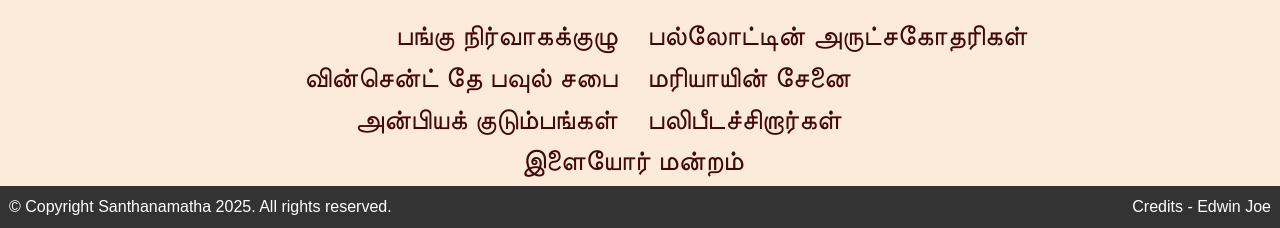
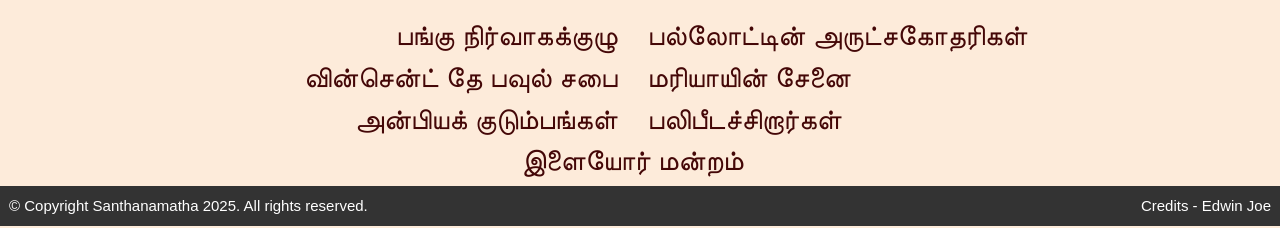
Before and after one commit to santhanamatha/santhanamatha_live, a Django app: page / in a window 1280 px wide. Shown: the part 2322-2550 px from the top of the page. Run offline with Django 4.2, Linux system fonts and the light colour scheme; data that the repository does not hold is empty; some libraries are stand-ins or nearby versions; some web fonts are replaced.

Commit message:
new db added

```diff
--- a/santhanamatha/settings.py
+++ b/santhanamatha/settings.py
@@ -79,7 +79,7 @@ WSGI_APPLICATION = 'santhanamatha.wsgi.application'
 # https://docs.djangoproject.com/en/4.2/ref/settings/#databases
 
 DATABASES = {
-    'default': dj_database_url.parse("postgres://avnadmin:AVNS_cf0-c9EGG12XdawUnQL@pg-140f608-santhanamatha09-5984.h.aivencloud.com:22023/defaultdb?sslmode=require")
+    'default': dj_database_url.parse("postgres://avnadmin:AVNS_Ao4ZmlzEdU3NJlYFeHu@pg-3f7ae4dd-santhanamatha09-5984.f.aivencloud.com:22023/defaultdb?sslmode=require")
 }
 
 
--- a/templates/index.html
+++ b/templates/index.html
@@ -213,7 +213,7 @@
                 </div>
             {% endblock %}
         </div>
-        <footer style="display: flex; justify-content: space-between;">
+        <footer style="display: flex; justify-content: space-between; font-size: 15px;">
             <div>&copy; Copyright Santhanamatha 2025. All rights reserved.</div>
             <div>
                 <a href="https://edwinjoe.onrender.com/" target="_blank" style="color: white;text-decoration: none;">
```
